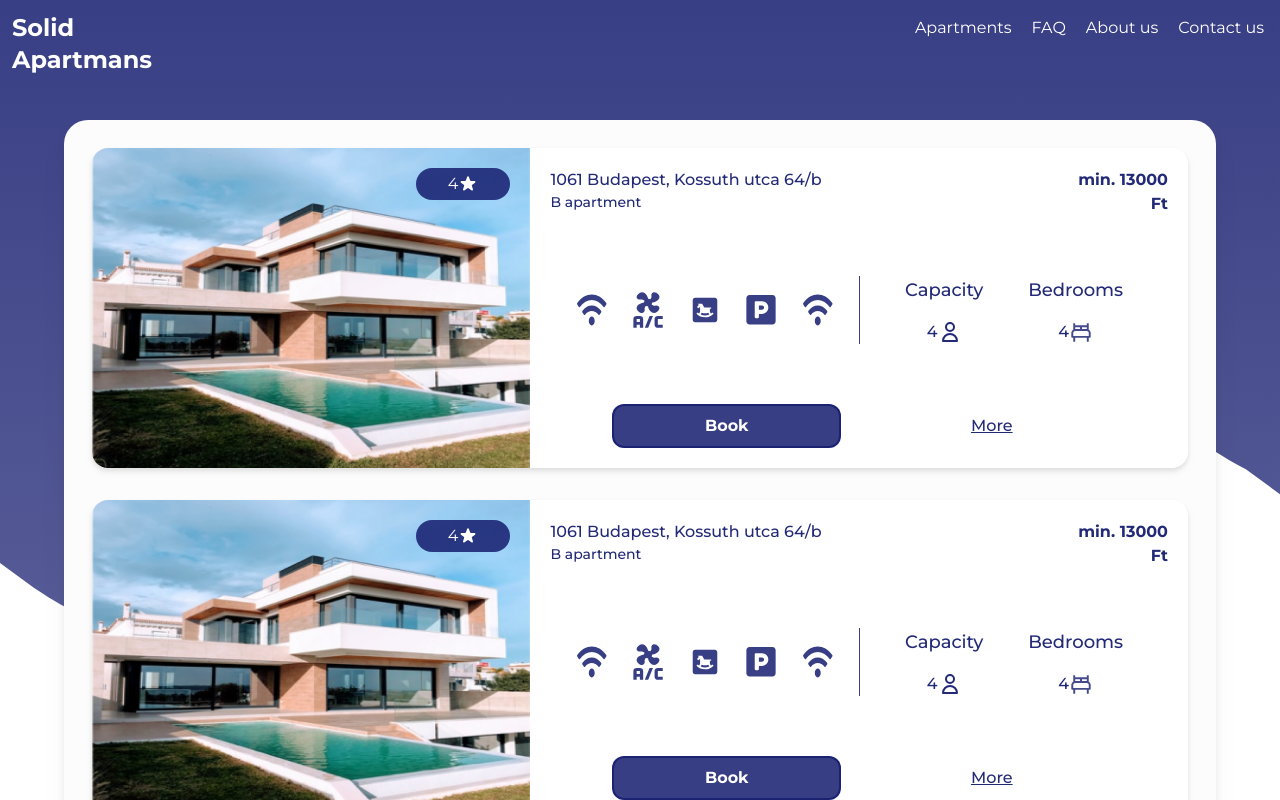
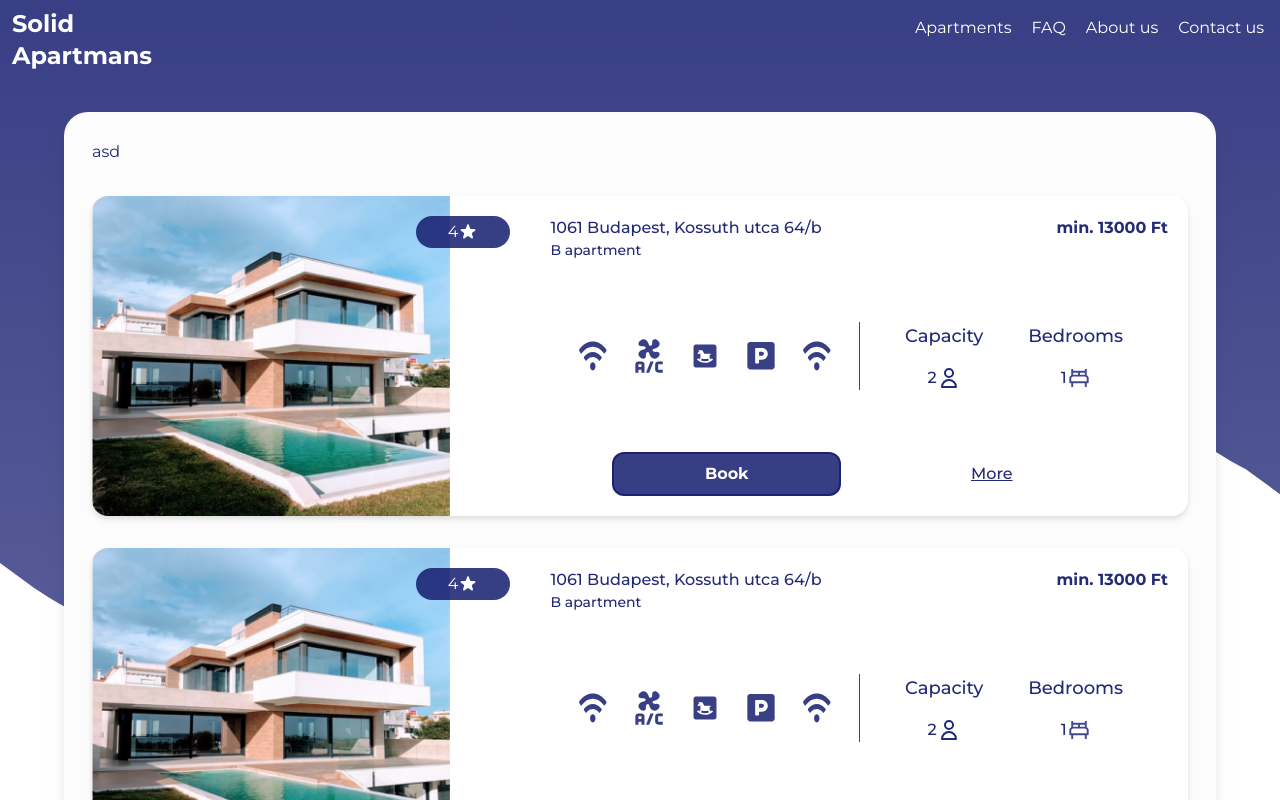
Before and after one commit to sahwel/solidApartmans, a Next.js app: page / in a window 1280 px wide. Shown: the top 800 px of the page. Built offline with nearby package versions, Linux system fonts and the light colour scheme.

Commit message:
improve home performance

```diff
--- a/components/Button/Button.tsx
+++ b/components/Button/Button.tsx
@@ -1,4 +1,4 @@
-import { FunctionComponent } from 'react'
+import { FunctionComponent, memo } from 'react'
 
 interface ButtonProps {
   title: string
@@ -6,11 +6,8 @@ interface ButtonProps {
   classNames?: string
 }
 
-export const Button: FunctionComponent<ButtonProps> = ({
-  title,
-  onClick = () => ({}),
-  classNames = '',
-}) => {
+export const Button: FunctionComponent<ButtonProps> = memo(
+  function Button({ title, onClick = () => ({}), classNames = '' }) {
     return (
       <button
         className={`rounded-xl bg-main-blue text-white ${classNames} border-2 border-main-blue font-bold hover:bg-white hover:text-main-text`}
@@ -19,4 +16,8 @@ export const Button: FunctionComponent<ButtonProps> = ({
         {title}
       </button>
     )
-}
+  },
+  (oldProps: ButtonProps, newProps: ButtonProps) =>
+    oldProps.classNames === newProps.classNames &&
+    oldProps.title === newProps.title
+)
--- a/components/HomeApartmans/ApartmanContainer.tsx
+++ b/components/HomeApartmans/ApartmanContainer.tsx
@@ -1,23 +1,23 @@
-import React, { FunctionComponent, useCallback } from 'react'
+import React, { FunctionComponent, memo, useCallback } from 'react'
 import { Button } from '../Button'
 import ImageHome from './ImageHome'
 import HomeData from './HomeData'
 import HomeFacilites from './HomeFacilites'
 import { useRouter } from 'next/router'
+import { ApartmentDefinitions } from '../../services/apartmentDefinitions'
+import HomeCapacity from './HomeCapacity'
 
-interface ApartmanContainerProps {
-  id: string
-  name: string
-  stars: number
-  address: string
-}
-
-export const ApartmanContainer: FunctionComponent<ApartmanContainerProps> = ({
+export const ApartmanContainer: FunctionComponent<ApartmentDefinitions> = memo(
+  function ApartmanContainer({
     id,
     name,
     stars,
     address,
-}) => {
+    facilities,
+    capacity,
+    image,
+    price,
+  }) {
     const router = useRouter()
 
     const open = useCallback(() => {
@@ -26,12 +26,21 @@ export const ApartmanContainer: FunctionComponent<ApartmanContainerProps> = ({
 
     return (
       <div className=" h-[23rem] w-full rounded-2xl bg-white text-main-text drop-shadow-md sm:m-auto sm:w-[80%] md:flex md:h-[20rem] md:w-full">
-      <ImageHome stars={stars} />
+        <ImageHome stars={stars} image={image} />
         <div className="flex h-[40%] flex-col justify-between p-5 font-medium md:h-full md:w-[60%]">
           <div className="flex justify-between">
-          <HomeData name={name} stars={stars} address={address} />
+            <HomeData
+              name={name}
+              stars={stars}
+              address={address}
+              price={price}
+            />
           </div>
-        <HomeFacilites />
+          <div className=" hidden w-full justify-between md:grid md:grid-cols-3 lg:flex">
+            <HomeFacilites facilities={facilities} />
+
+            <HomeCapacity {...capacity} />
+          </div>
           <div className=" mx-auto flex w-4/5 justify-between space-x-9">
             <Button title="Book" classNames="w-1/2 p-2 px-5" />
             <button className="w-1/2  p-2 px-5 underline" onClick={open}>
@@ -41,4 +50,22 @@ export const ApartmanContainer: FunctionComponent<ApartmanContainerProps> = ({
         </div>
       </div>
     )
+  },
+  (oldProps: ApartmentDefinitions, newProps: ApartmentDefinitions) => {
+    console.log({ oldProps, newProps })
+
+    return (
+      oldProps.id === newProps.id &&
+      oldProps.address === newProps.address &&
+      oldProps.name === newProps.name &&
+      oldProps.stars === newProps.stars &&
+      oldProps.capacity.capacity === newProps.capacity.capacity &&
+      oldProps.capacity.bedrooms === newProps.capacity.bedrooms &&
+      oldProps.image === newProps.image &&
+      oldProps.price === newProps.price &&
+      (oldProps.facilities.length === newProps.facilities.length
+        ? oldProps.facilities.every((e, i) => e === newProps.facilities[i])
+        : false)
+    )
   }
+)
--- /dev/null
+++ b/components/HomeApartmans/HomeCapacity.tsx
@@ -0,0 +1,39 @@
+import { UserIcon } from '@heroicons/react/outline'
+import Image from 'next/image'
+import React, { FunctionComponent, memo } from 'react'
+
+interface HomeCapacityProps {
+  bedrooms: number
+  capacity: number
+}
+
+const HomeCapacity: FunctionComponent<HomeCapacityProps> = memo(
+  function HomeCapacity({ bedrooms, capacity }) {
+    return (
+      <div className="flex  justify-evenly border-l-[1px] border-main-blue lg:w-1/2">
+        <div className="grid">
+          <div className="text-lg">Capacity</div>
+          <p className="m-auto mt-4 flex">
+            <span>{capacity}</span>
+            <UserIcon className="h-6 w-6" />
+          </p>
+        </div>
+        <div className="hidden lg:grid">
+          <p className="text-lg">Bedrooms</p>
+          <div className="m-auto mt-4 flex">
+            <span>{bedrooms}</span>
+            {/* eslint-disable-next-line @next/next/no-img-element */}
+            <div className="relative h-6 w-6">
+              <img src={'/bed.svg'} alt="icon of a bed" /* layout="fill" */ />
+            </div>
+          </div>
+        </div>
+      </div>
+    )
+  },
+  (oldProps, newProps) =>
+    oldProps.bedrooms === newProps.bedrooms &&
+    oldProps.capacity === newProps.capacity
+)
+
+export default HomeCapacity
--- a/components/HomeApartmans/HomeData.tsx
+++ b/components/HomeApartmans/HomeData.tsx
@@ -1,20 +1,18 @@
 import { StarIcon } from '@heroicons/react/solid'
-import React, { FunctionComponent } from 'react'
+import React, { FunctionComponent, memo } from 'react'
 
 interface HomeDataProps {
   name: string
   stars: number
   address: string
+  price: number
 }
 
-const HomeData: FunctionComponent<HomeDataProps> = ({
-  name,
-  stars,
-  address,
-}) => {
+const HomeData: FunctionComponent<HomeDataProps> = memo(
+  function HomeData({ name, stars, price, address }) {
     return (
       <>
-      <div className="w-full">
+        <div className="w-full lg:w-auto">
           <div className="flex justify-between ">
             <p>{address}</p>
             <p className="flex items-center md:hidden ">
@@ -24,9 +22,17 @@ const HomeData: FunctionComponent<HomeDataProps> = ({
           </div>
           <p className="text-sm">{name}</p>
         </div>
-      <p className="hidden text-right font-bold md:block">min. 13000 Ft</p>
+        <p className="hidden w-fit text-right font-bold md:block">
+          min. {price} Ft
+        </p>
       </>
     )
-}
+  },
+  (oldProps, newProps) =>
+    oldProps.name === newProps.name &&
+    oldProps.stars === newProps.stars &&
+    oldProps.address === newProps.address &&
+    oldProps.price === newProps.price
+)
 
 export default HomeData
--- a/components/HomeApartmans/HomeFacilites.tsx
+++ b/components/HomeApartmans/HomeFacilites.tsx
@@ -1,35 +1,29 @@
 import Image from 'next/image'
-import { UserIcon } from '@heroicons/react/outline'
+import { FunctionComponent, memo } from 'react'
 
-const HomeFacilites = () => {
-  return (
-    <div className=" hidden w-full justify-between md:grid md:grid-cols-3 lg:flex">
-      <div className="col-start-1 col-end-3 flex  w-full justify-evenly lg:w-1/2">
-        {['/wifi.svg', '/ac.svg', '/baby.svg', '/parking.svg', '/wifi.svg'].map(
-          (e, i) => (
-            <Image src={e} width={30} height={30} alt="icon" key={i} />
-          )
-        )}
-      </div>
-      <div className="flex  justify-evenly border-l-[1px] border-main-blue lg:w-1/2">
-        <div className="grid">
-          <p className="text-lg">Capacity</p>
-          <p className="m-auto mt-4 flex">
-            <span>4</span>
-            <UserIcon className="h-6 w-6" />
-          </p>
-        </div>
-        <div className="hidden lg:grid">
-          <p className="text-lg">Bedrooms</p>
-          <p className="m-auto mt-4 flex">
-            <span>4</span>
-            {/* eslint-disable-next-line @next/next/no-img-element */}
-            <img src={'/bed.svg'} className="h-6 w-6" alt="icon of a bed" />
-          </p>
-        </div>
-      </div>
-    </div>
-  )
+interface HomeFacilitesProps {
+  facilities: string[]
 }
 
-export default HomeFacilites
+const HomeFacilities: FunctionComponent<HomeFacilitesProps> = memo(
+  function HomeFacilities({ facilities }) {
+    return (
+      <div className="col-start-1 col-end-3 flex  w-full justify-evenly lg:w-1/2">
+        {facilities.map((e, i) => (
+          <img
+            src={e}
+            /* width={30} height={30} */ alt="icon"
+            key={i}
+            className="w-7"
+          />
+        ))}
+      </div>
+    )
+  },
+  (oldProps, newProps) =>
+    oldProps.facilities.length === newProps.facilities.length
+      ? oldProps.facilities.every((e, i) => e === newProps.facilities[i])
+      : false
+)
+
+export default HomeFacilities
--- a/components/HomeApartmans/ImageHome.tsx
+++ b/components/HomeApartmans/ImageHome.tsx
@@ -1,20 +1,22 @@
 import { StarIcon } from '@heroicons/react/solid'
-import { FunctionComponent } from 'react'
+import { FunctionComponent, memo } from 'react'
 import Image from 'next/image'
 
 interface ImageHomeProps {
   stars: number
+  image: string
 }
 
-const ImageHome: FunctionComponent<ImageHomeProps> = ({ stars }) => {
+const ImageHome: FunctionComponent<ImageHomeProps> = memo(
+  function ImageHome({ stars, image }) {
     return (
       <div className="relative h-[60%] w-full md:h-full md:w-[40%]">
-      <Image
-        src="/static-apart.png"
-        layout="fill"
-        quality={100}
+        <img
+          src={image}
+          /*  layout="fill" */ /*
+          quality={100} */
           loading="lazy"
-        className="rounded-tr-2xl rounded-tl-2xl  md:rounded-bl-2xl md:rounded-tr-none "
+          className="h-full rounded-tr-2xl  rounded-tl-2xl md:rounded-bl-2xl md:rounded-tr-none"
           alt="Picture of the apartment"
         />
         <p className="absolute top-5 right-5 rounded-3xl bg-main-blue p-1 px-4 text-white md:hidden">
@@ -26,6 +28,9 @@ const ImageHome: FunctionComponent<ImageHomeProps> = ({ stars }) => {
         </p>
       </div>
     )
-}
+  },
+  (oldProps, newProps) =>
+    oldProps.stars === newProps.stars && oldProps.image === newProps.image
+)
 
 export default ImageHome
--- a/components/Navbar/Navbar.tsx
+++ b/components/Navbar/Navbar.tsx
@@ -1,9 +1,10 @@
 import { MenuAlt1Icon } from '@heroicons/react/outline'
 import { XIcon } from '@heroicons/react/outline'
 import Link from 'next/link'
+import { memo } from 'react'
 import { useCallback, useState } from 'react'
 
-export const Navbar = () => {
+export const Navbar = memo(function Navbar() {
   const [isOpen, setIsOpen] = useState(false)
   const setOpen = useCallback(() => {
     setIsOpen((oldState) => !oldState)
@@ -11,7 +12,7 @@ export const Navbar = () => {
 
   return (
     <div className="border-b-[1px] border-main-blue text-main-text md:flex md:justify-between md:border-0 md:text-white">
-      <div className="flex items-center justify-between p-3 md:items-start">
+      <div className="flex items-center justify-between p-3 py-2 md:items-start">
         <h1 className="cursor-pointer text-2xl font-bold">
           <Link href={'/'} passHref>
             Solid
@@ -63,4 +64,4 @@ export const Navbar = () => {
       />
     </div>
   )
-}
+})
--- a/pages/apartment/[id]/index.tsx
+++ b/pages/apartment/[id]/index.tsx
@@ -1,4 +1,4 @@
-import React from 'react'
+import React, { FunctionComponent, memo } from 'react'
 import ApartmentCapacity from '../../../components/Apartment/ApartmentCapacity'
 import ApartmentDatas from '../../../components/Apartment/ApartmentDatas'
 import ApartmentDeatils from '../../../components/Apartment/ApartmentDeatils'
@@ -8,8 +8,14 @@ import ApartmentMap from '../../../components/Apartment/ApartmentMap'
 import ApartmentReviews from '../../../components/Apartment/ApartmentReviews'
 import { Button } from '../../../components/Button'
 import Container from '../../../components/Container'
+import { ApartmentDefinitions } from '../../../services/apartmentDefinitions'
 
-const index = () => {
+interface ApartmentProps {
+  apartment: ApartmentDefinitions
+}
+
+const index: FunctionComponent<ApartmentProps> = memo(
+  function apartment({ apartment }) {
     return (
       <Container>
         <div className=" space-y-5 lg:flex lg:h-[25rem] lg:justify-between">
@@ -37,6 +43,14 @@ const index = () => {
         </div>
       </Container>
     )
+  },
+  (oldProps: ApartmentProps, newProps: ApartmentProps) => {
+    return (
+      oldProps.apartment.address === newProps.apartment.address &&
+      oldProps.apartment.name === newProps.apartment.name &&
+      oldProps.apartment.stars === newProps.apartment.stars
+    )
   }
+)
 
 export default index
--- a/pages/index.tsx
+++ b/pages/index.tsx
@@ -1,32 +1,24 @@
-import type { NextPage } from 'next'
+import type { GetServerSideProps, NextPage } from 'next'
+import { memo, useCallback, useEffect, useState } from 'react'
 import { ApartmanContainer } from '../components/HomeApartmans'
 import { ApartmentDefinitions } from '../services/apartmentDefinitions'
 
-const static_apartments: ApartmentDefinitions[] = [
-  {
-    id: '1',
-    name: 'B apartment',
-    stars: 4,
-    address: '1061 Budapest, Kossuth utca 64/b ',
-  },
-  {
-    id: '2',
-    name: 'B apartment',
-    stars: 4,
-    address: '1061 Budapest, Kossuth utca 64/b ',
-  },
-  {
-    id: '2',
-    name: 'B apartment',
-    stars: 4,
-    address: '1061 Budapest, Kossuth utca 64/b ',
-  },
-]
+interface HomeProps {
+  _apartments: ApartmentDefinitions[]
+}
 
-const Home: NextPage = () => {
+const Home: NextPage<HomeProps> = ({ _apartments }) => {
+  const [first, setfirst] = useState(false)
+  const [apartments, setApartments] =
+    useState<ApartmentDefinitions[]>(_apartments)
+  const asd = useCallback(() => {
+    setfirst(true)
+  }, [])
+
   return (
     <div className="m-auto mt-8 mb-9 w-[90%] space-y-8 rounded-3xl drop-shadow-xl md:bg-main-gray md:p-7">
-      {static_apartments.map((e, i) => (
+      <button onClick={asd}>asd</button>
+      {apartments.map((e, i) => (
         <ApartmanContainer {...e} key={i} />
       ))}
     </div>
@@ -34,3 +26,70 @@ const Home: NextPage = () => {
 }
 
 export default Home
+
+export const getServerSideProps: GetServerSideProps = async (context) => {
+  const _apartments: ApartmentDefinitions[] = [
+    {
+      id: '1',
+      name: 'B apartment',
+      stars: 4,
+      address: '1061 Budapest, Kossuth utca 64/b ',
+      facilities: [
+        '/wifi.svg',
+        '/ac.svg',
+        '/baby.svg',
+        '/parking.svg',
+        '/wifi.svg',
+      ],
+      capacity: {
+        capacity: 2,
+        bedrooms: 1,
+      },
+      price: 13000,
+      image: '/static-apart.png',
+    },
+    {
+      id: '2',
+      name: 'B apartment',
+      stars: 4,
+      address: '1061 Budapest, Kossuth utca 64/b ',
+      facilities: [
+        '/wifi.svg',
+        '/ac.svg',
+        '/baby.svg',
+        '/parking.svg',
+        '/wifi.svg',
+      ],
+      capacity: {
+        capacity: 2,
+        bedrooms: 1,
+      },
+      price: 13000,
+      image: '/static-apart.png',
+    },
+    {
+      id: '2',
+      name: 'B apartment',
+      stars: 4,
+      address: '1061 Budapest, Kossuth utca 64/b ',
+      facilities: [
+        '/wifi.svg',
+        '/ac.svg',
+        '/baby.svg',
+        '/parking.svg',
+        '/wifi.svg',
+      ],
+      capacity: {
+        capacity: 2,
+        bedrooms: 1,
+      },
+      price: 13000,
+      image: '/static-apart.png',
+    },
+  ]
+  return {
+    props: {
+      _apartments,
+    },
+  }
+}
```
Also changed, not shown: services/apartmentDefinitions.ts (+7 -0 lines), .eslintrc.json. Lines whose indentation alone changed are shown as unchanged.
